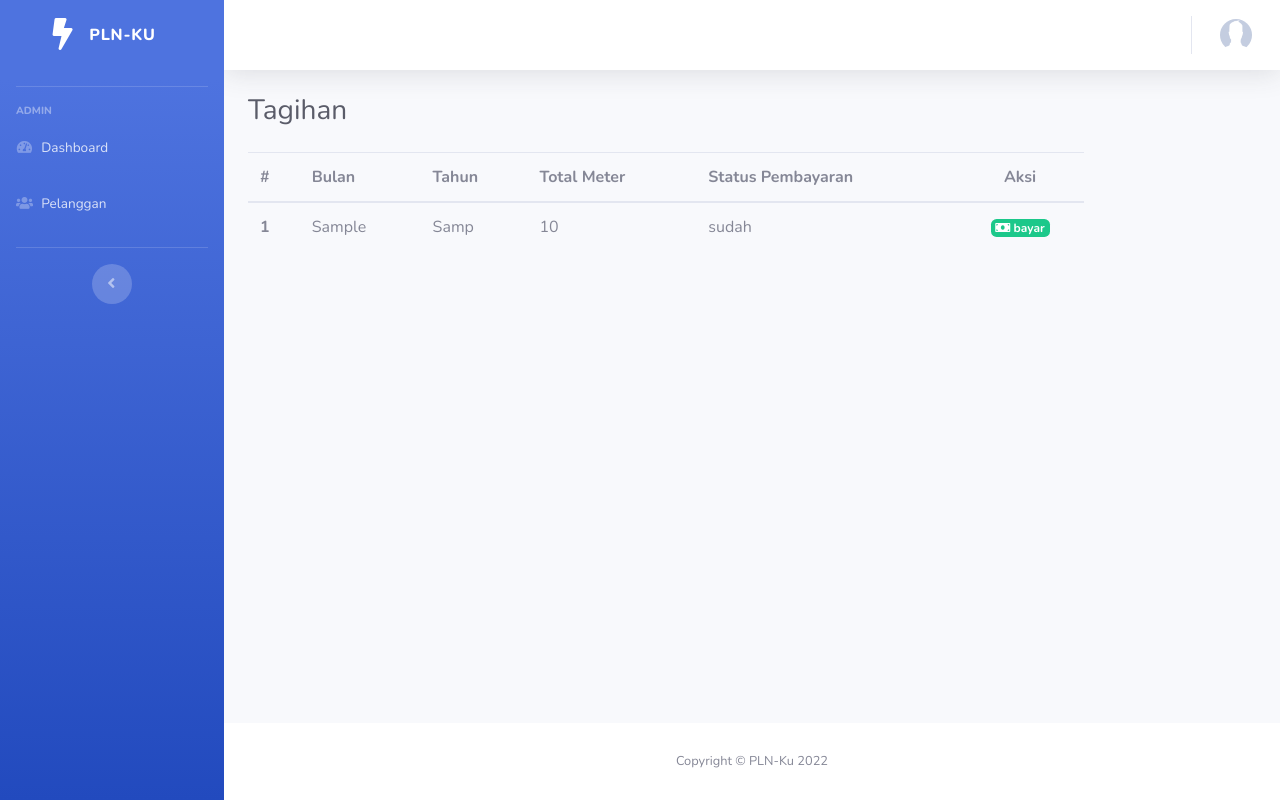
After one commit to yhaae01/pln, a CodeIgniter app: page /pln/index.php/pelanggan/tagihan in a window 1280 px wide. The commit adds this page. Run offline with CodeIgniter, Linux system fonts and the light colour scheme; a user stored in the database is signed in; data comes from the database, SQL or seed files in the repository; tables that the repository leaves empty hold one stand-in row (values such as "Sample post").

Commit message:
Membuat view tagihan

```diff
--- a/application/controllers/Pelanggan.php
+++ b/application/controllers/Pelanggan.php
@@ -118,6 +118,20 @@ class Pelanggan extends CI_Controller
         $this->pelanggan->hapus_penggunaan($id_penggunaan);
     }
 
+    public function tagihan()
+    {
+        $data['user'] = $this->db->get_where('pelanggan', [
+            'username' => $this->session->userdata('username')
+        ])->row_array();
+        $data['title'] = 'Tagihan';
+
+        $this->load->view('templates/header', $data);
+        $this->load->view('templates/sidebar', $data);
+        $this->load->view('templates/topbar', $data);
+        $this->load->view('pelanggan/tagihan/index', $data);
+        $this->load->view('templates/footer');
+    }
+
 }
 
 /* End of file pelanggan.php */
--- /dev/null
+++ b/application/views/pelanggan/tagihan/index.php
@@ -0,0 +1,63 @@
+    <!-- Begin Page Content -->
+    <div class="container-fluid">
+
+        <!-- Page Heading -->
+        <h1 class="h3 mb-4 text-gray-800"><?= $title; ?></h1>
+
+        <div class="row">
+            <div class="col-lg-10">
+                <?= $this->session->flashdata('message'); ?>
+                <!-- <a href="<?= base_url('pelanggan/tambah_penggunaan') ?>" class="btn btn-sm btn-primary mb-3">
+                    <span class="fas fa-plus-circle"></span> Tambah Penggunaan
+                </a> -->
+                <table class="table table-hover">
+                    <thead>
+                        <tr>
+                            <th scope="col">#</th>
+                            <th scope="col">Bulan</th>
+                            <th scope="col">Tahun</th>
+                            <th scope="col">Total Meter</th>
+                            <th scope="col">Status Pembayaran</th>
+                            <th scope="col" class="text-center">Aksi</th>
+                        </tr>
+                    </thead>
+                    <?php
+                        $id_pelanggan = $this->session->userdata('id_pelanggan');
+                        $query = "SELECT `penggunaan`.`id_penggunaan`, `tagihan`.`id_tagihan`, `jumlah_meter`, `penggunaan`.`tahun`, `penggunaan`.`bulan`, `penggunaan`.`meter_awal`, `penggunaan`.`meter_akhir`, `status`
+                                    FROM `penggunaan`
+                                    JOIN `tagihan`
+                                      ON `penggunaan`.`id_penggunaan` = `tagihan`.`id_penggunaan`
+                                   WHERE `penggunaan`.`id_pelanggan` = $id_pelanggan";
+
+                        $result = $this->db->query($query)->result_array();
+                    ?>
+                    <tbody>
+                        <?php
+                        $no = 1;
+                        foreach($result as $p) :
+                        ?>
+                        <tr>
+                            <th scope="row"><?= $no++; ?></th>
+                            <td><?= $p['bulan']; ?></td>
+                            <td><?= $p['tahun']; ?></td>
+                            <td><?= $p['jumlah_meter']; ?></td>
+                            <td><?= $p['status']; ?></td>
+                            <td class="text-center">
+                                <a href="<?= base_url('pelanggan/bayar_tagihan/') . $p['id_tagihan'] ?>" class="badge badge-success">
+                                    <span class="fas fa-money-bill"></span> bayar
+                                </a>
+                            </td>
+                        </tr>
+                        <?php
+                        endforeach
+                        ?>
+                    </tbody>
+                </table>
+            </div>
+        </div>
+
+    </div>
+    <!-- /.container-fluid -->
+
+</div>
+<!-- End of Main Content -->
--- a/application/views/templates/sidebar.php
+++ b/application/views/templates/sidebar.php
@@ -60,6 +60,11 @@
                     <i class="fas fa-fw fa-industry"></i>
                     <span>Penggunaan</span></a>
             </li>
+            <li class="nav-item">
+                <a class="nav-link" href="<?= base_url('pelanggan/tagihan') ?>">
+                    <i class="fas fa-fw fa-money-bill-alt"></i>
+                    <span>Tagihan</span></a>
+            </li>
         </div>
     <?php endif ?>
 
```
